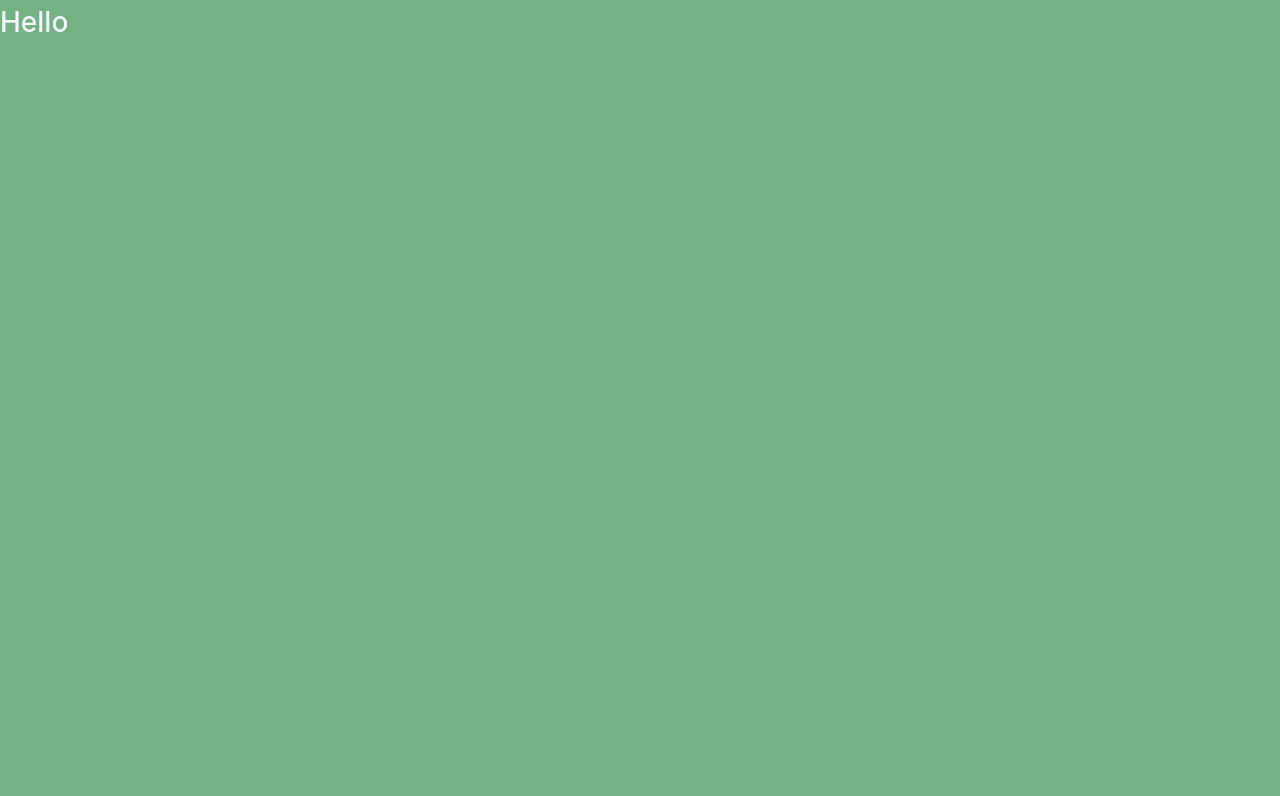
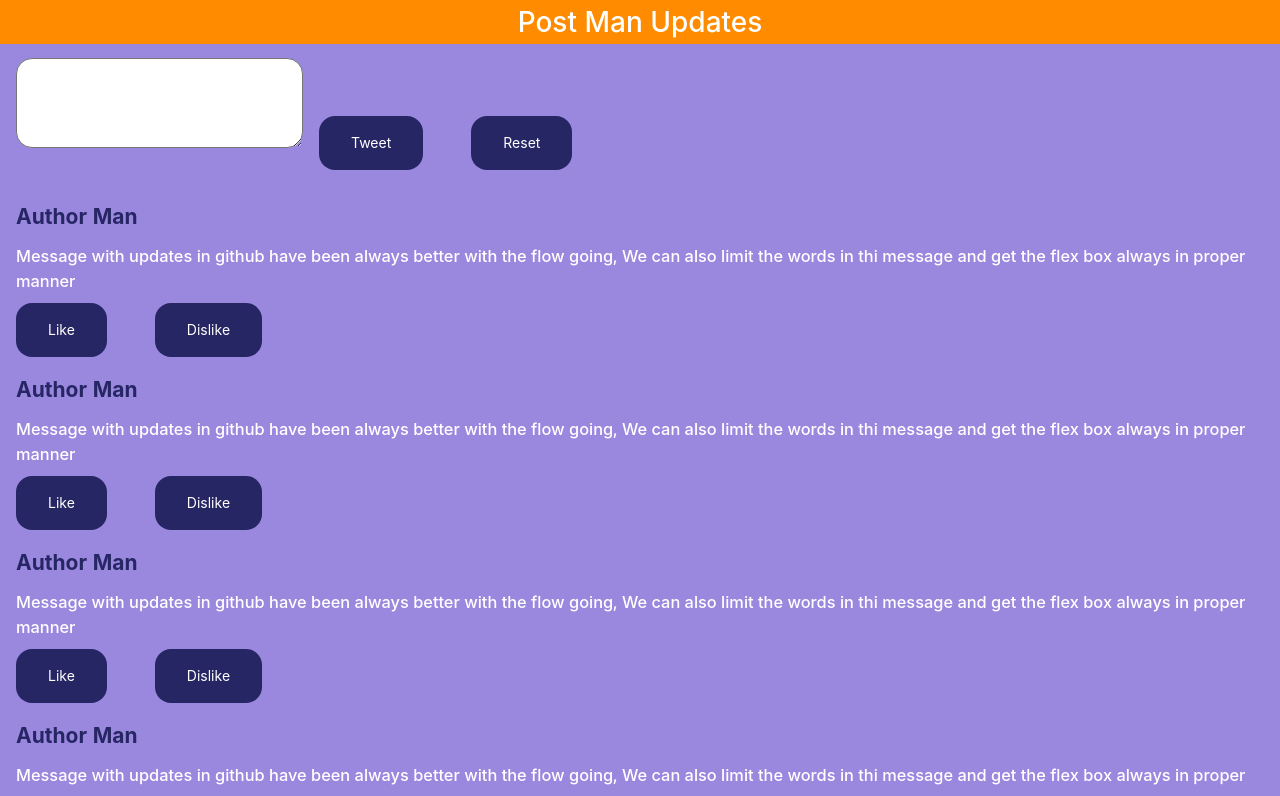
Before and after one commit to bishwaskharel/stay-prgt-learn, a React (Create React App) app: page / in a window 1280 px wide. Shown: the top 796 px of the page. Built offline with nearby package versions, Linux system fonts and the light colour scheme.

Commit message:
State and props added

```diff
--- a/public/index.html
+++ b/public/index.html
@@ -24,7 +24,7 @@
       work correctly both with client-side routing and a non-root public URL.
       Learn how to configure a non-root public URL by running `npm run build`.
     -->
-    <title>React App</title>
+    <title>Alfa Beta</title>
   </head>
   <body>
     <noscript>You need to enable JavaScript to run this app.</noscript>
--- a/src/App.css
+++ b/src/App.css
@@ -1,6 +1,47 @@
 @import "~antd/dist/antd.css";
+
+* {
+  background-color: rgb(154, 135, 222);
+  color: white;
+  box-sizing: border-box;
+}
+
 h1 {
-  min-height: 100vh;
-  color: aliceblue;
-  background-color: rgb(118, 177, 131);
+  color: rgb(255, 255, 255);
+  text-align: center;
+  background-color: darkorange;
 }
+
+h2 {
+  color: rgb(38, 38, 100);
+  margin-left: 1rem;
+  font-weight: 700;
+}
+
+h3 {
+  color: white;
+  margin-left: 1rem;
+}
+
+button {
+  color: rgb(255, 255, 255);
+  border: none;
+  background-color: rgb(38, 38, 100);
+  padding: 1rem 2rem;
+  margin-right: 2rem;
+  margin-left: 1rem;
+  margin-bottom: 1rem;
+  border-radius: 1rem;
+  cursor: pointer;
+}
+
+button:hover {
+  background-color: rgb(69, 69, 136);
+}
+
+textarea {
+  background-color: rgb(255, 255, 255);
+  margin-left: 1rem;
+  border-radius: 1rem;
+  color: black;
+}
--- a/src/App.js
+++ b/src/App.js
@@ -1,9 +1,16 @@
-import React from "react";
-import "./App.css"
+import React, { useState } from "react";
+import "./App.css";
+import TweetEntry from "./components/TweetEntry";
+import TweetList from "./components/TweetList";
 function App() {
+  const [name, setName] = useState("Author Man");
+  const tweet =
+    "Message with updates in github have been always better with the flow going, We can also limit the words in thi message and get the flex box always in proper manner  ";
   return (
     <div className="App">
-      <h1>Hello</h1>
+      <h1>Post Man Updates</h1>
+      <TweetEntry />
+      <TweetList author={name} message={tweet} setName={setName} />
     </div>
   );
 }
--- /dev/null
+++ b/src/components/Tweet.js
@@ -0,0 +1,14 @@
+import React from "react";
+
+const Tweet = ({ name, tweet }) => {
+  return (
+    <div>
+      <h2>{name}</h2>
+      <h3>{tweet}</h3>
+      <button>Like</button>
+      <button>Dislike</button>
+    </div>
+  );
+};
+
+export default Tweet;
--- /dev/null
+++ b/src/components/TweetEntry.js
@@ -0,0 +1,37 @@
+import React, { useState } from "react";
+
+const TweetEntry = () => {
+  const [msg, setMsg] = useState("");
+
+  const buttonHandler = (e) => {
+    console.log("Hello Bitch");
+    setMsg("Hello");
+  };
+
+  const [text, setText] = useState("");
+
+  const textHandler = (e) => {
+    setText(e.target.value);
+  };
+
+  return (
+    <form>
+      <textarea
+        value={text}
+        onChange={textHandler}
+        cols="30"
+        rows="4"
+      ></textarea>
+      <button type="button" onClick={buttonHandler}>
+        Tweet
+      </button>
+      <button type="button" onClick={() => setText("")}>
+        Reset
+      </button>
+      <h2>{text}</h2>
+      <h1>{msg}</h1>
+    </form>
+  );
+};
+
+export default TweetEntry;
--- /dev/null
+++ b/src/components/TweetList.js
@@ -0,0 +1,15 @@
+import React from "react";
+import Tweet from "./Tweet";
+const TweetList = ({ author, message, setName }) => {
+  return (
+    <div>
+      <Tweet name={author} tweet={message} />
+      <Tweet name={author} tweet={message} />
+      <Tweet name={author} tweet={message} />
+      <Tweet name={author} tweet={message} />
+      <button type="button" onClick={() => setName("Hello MF")} >Chnage Name</button>
+    </div>
+  );
+};
+
+export default TweetList;
```
Also changed, not shown: public/logo192.png (deleted), public/logo512.png (deleted).
